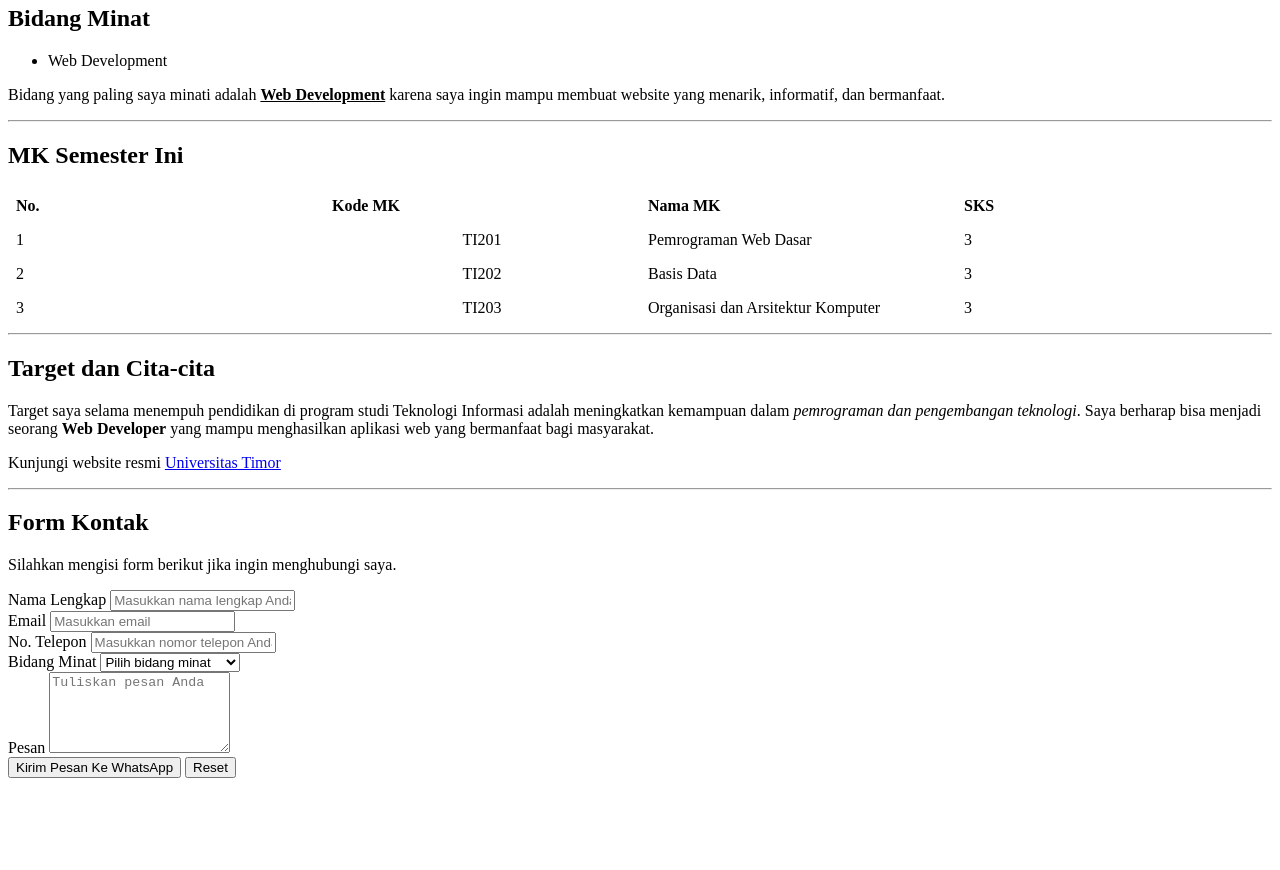
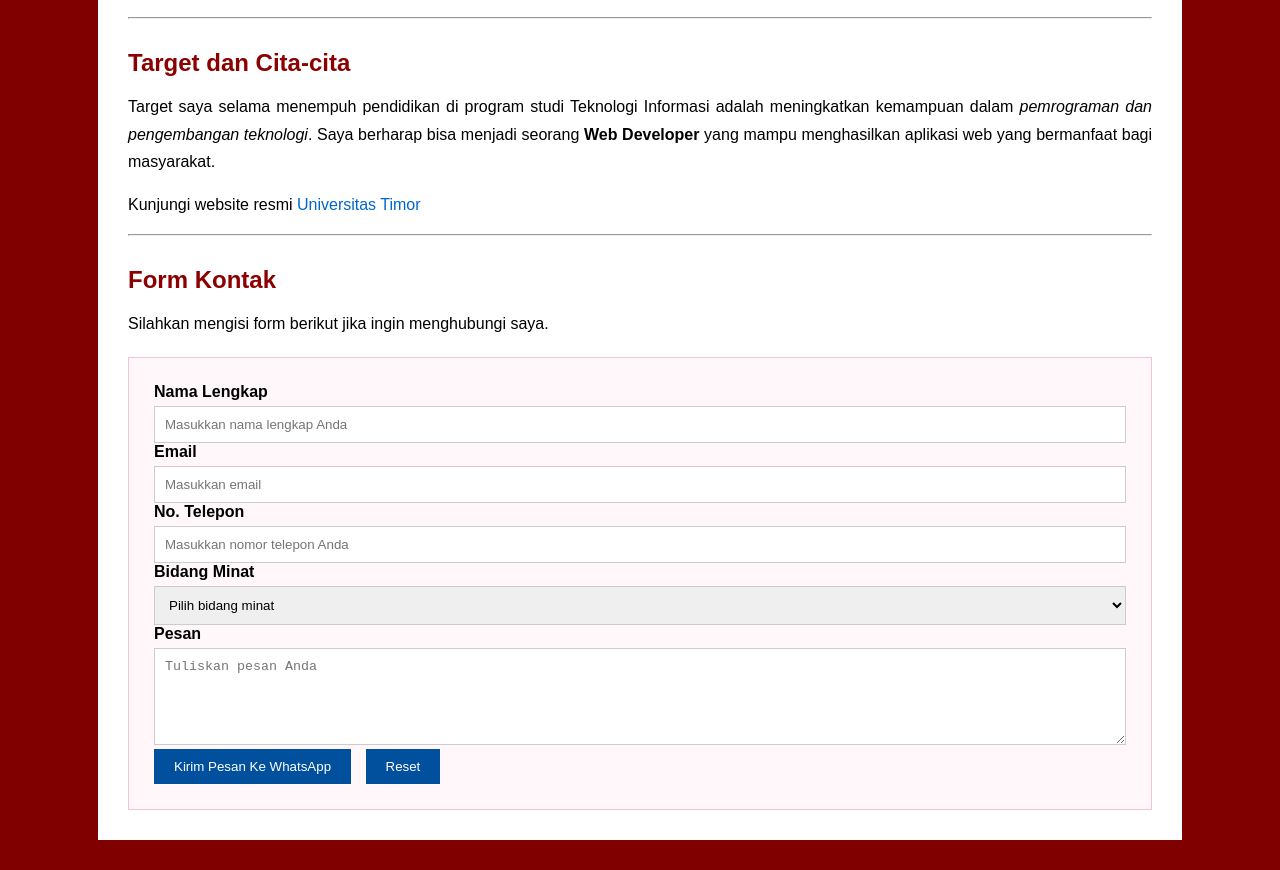
Before and after one commit to desideratanaimnule-crypto/CV-Desiderata, a plain HTML site: page index.html in a window 1280 px wide. Shown: the part 1178-2048 px from the top of the page. Before the commit the page ends 1964 px from the top, so only its background shows below. Drawn offline with Linux system fonts and the light colour scheme.

Commit message:
Update style.css

```diff
--- a/style.css
+++ b/style.css
@@ -1,54 +1,159 @@
-/* ===== TABEL IDENTITAS CV RESPONSIF ===== */
-
-table {
-    width: 100%;
-    border-collapse: collapse;
-    table-layout: fixed;
+body{
+	background-color: #800000;
+	font-family: Arial, sans-serif;
+	color: #000000;
+	margin: 0;
+	padding: 0;
 }
 
-table td,
-table th {
-    padding: 8px;
-    text-align: left;
-    vertical-align: top;
-    overflow-wrap: break-word;
+.container {
+	width: 80%;
+	margin: 30px auto;
+	padding: 30px;
+	background-color: white;
 }
 
-/* Kolom label identitas */
-table td:first-child {
-    width: 35%;
+h1 {
+	color: darkcyan;
+	text-align: left;
+	margin-bottom: 20px;
+}
+h2 {
+	color: darkred;
+	margin-top: 30px;
+	margin-bottom: 15px;
+}
+p {
+	font-size: 16px;
+	line-height: 1.7;
+	text-align: justify;
+}
+.identitas {
+	width: auto;
+}
+.kolom-foto {
+	vertical-align: top;
+	padding-right: 0px;
+	width: 220px;
+}
+.kolom-identitas {
+	vertical-align: top;
+	width: auto;
+}
+.foto-profil {
+	width: 200px;
+	border: 3px solid #00509e;
+	padding: 5px;
+}
+.data-identitas td {
+	padding: 5px;
 }
 
-/* Kolom titik dua */
-table td:nth-child(2) {
-    width: 5%;
-    text-align: center;
+/*===================================================*/
+/*LIST*/
+/*===================================================*/
+
+ul,
+ol {
+	line-height: 1.8;
 }
 
-/* Kolom isi identitas */
-table td:nth-child(3) {
-    width: 60%;
+.tabel-mata-kuliah {
+	width: 100%;
+	border-collapse: collapse;
+	margin-top: 15px;
+	margin-bottom: 20px;
 }
 
-/* Tampilan khusus HP */
-@media screen and (max-width: 600px) {
-    table td,
-    table th {
-        padding: 6px 4px;
-        font-size: 13px;
-        line-height: 1.5;
-    }
+/*===================================================*/
+/*TABEL MATA KULIAH*/
+/*===================================================*/
 
-    table td:first-child {
-        width: 38%;
-    }
+.tabel-mata-kuliah {
+	width: 100%;
+	border-collapse: collapse;
+	margin-top: 15px;
+	margin-bottom: 20px;
+}
 
-    table td:nth-child(2) {
-        width: 4%;
-    }
+.tabel-mata-kuliah th {
+	background-color: #00509e;
+	color: white;
+	padding: 10px;
+	border: 1px solid #cccccc;
+}
 
-    table td:nth-child(3) {
-        width: 58%;
-        overflow-wrap: anywhere;
-    }
+.tabel-mata-kuliah td {
+	padding: 10px;
+	border: 1px solid #cccccc;
 }
+
+/*==================link=====================*/
+
+a {
+	color: #0066cc;
+	text-decoration: none;
+}
+
+a:hover {
+	color: red;
+	text-decoration: underline;
+}
+
+
+/*===================================================*/
+/*FORM*/
+/*===================================================*/
+
+form {
+	background-color: #fff7fa;
+	padding: 25px;
+	margin-top: 20px;
+	border: 1px solid #f1c6d2;
+}
+/* Label form */
+label {
+	display: block;
+	font-weight:  bold;
+	margin-bottom:  5px;
+}
+/* Input, Select dan Textare*/
+input,
+select,
+textarea {
+	width: 100%;
+	padding: 10px;
+	border: 1px solid #cccccc;
+	box-sizing: border-box;
+}
+textarea {
+	resize: vertical;
+}
+/* ====================BUTTON============================*/
+button {
+	background-color: #00509e;
+	color: white;
+	padding: 10px 20px;
+	border: none;
+	margin-right: 10px;
+	cursor: pointer;
+}
+button :hover {
+	background-color: #003366;
+}
+/* ====================FOOTER============================*/
+.footer {
+	text-align: center;
+	color: #666666;
+	margin-top: 30px;
+}
+.grid-informasi {
+	display: grid;
+	grid-template-columns: repeat(3, 1fr);
+	gap: 15px;
+	margin-top: 25px;
+	margin-bottom: 25px;
+}
+.card {
+	background-color: cadetblue;
+	padding: 20px;
```
